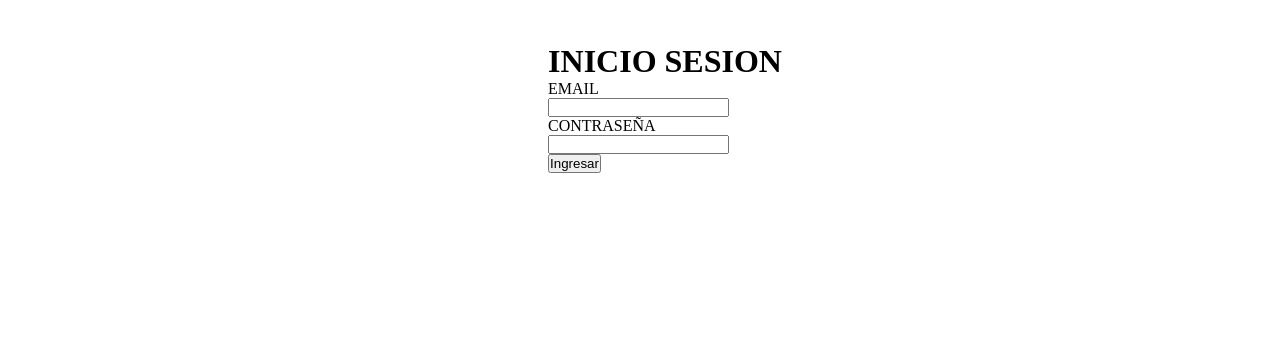
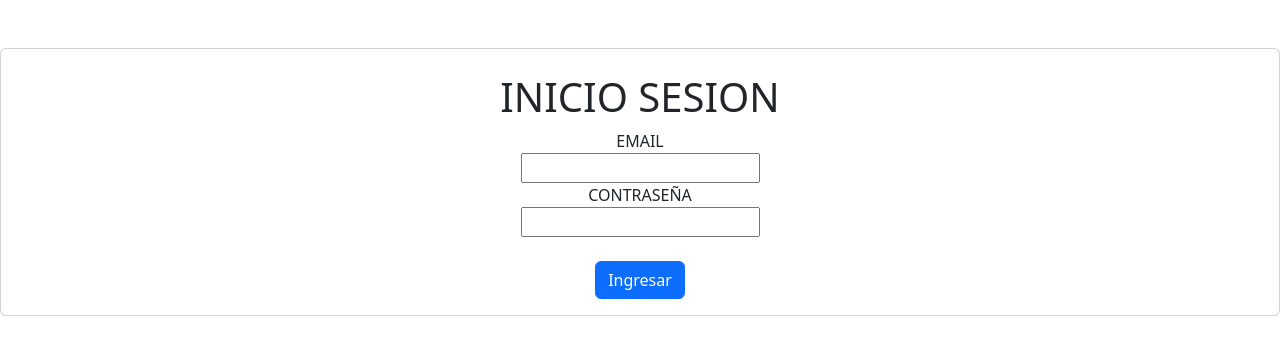
Before and after one commit to N3Tgames-dev/prueba-2-pagina-web, a plain HTML site: page login.html in a window 1280 px wide. Drawn offline with nearby package versions, Linux system fonts and the light colour scheme; a web font is replaced by a local one.

Commit message:
correccion rapida :]

```diff
--- a/login.html
+++ b/login.html
@@ -1,6 +1,10 @@
 <!DOCTYPE html>
 <html lang="en">
-<link rel="stylesheet" href="el css/cosa rara que funciona.css">
+    <link href="https://cdn.jsdelivr.net/npm/bootstrap@5.3.3/dist/css/bootstrap.min.css" rel="stylesheet" integrity="sha384-QWTKZyjpPEjISv5WaRU9OFeRpok6YctnYmDr5pNlyT2bRjXh0JMhjY6hW+ALEwIH" crossorigin="anonymous">
+    <link rel="stylesheet" href="https://cdn.jsdelivr.net/npm/bootstrap-icons@1.11.3/font/bootstrap-icons.min.css">
+    <link rel="preconnect" href="https://fonts.googleapis.com">
+    <link rel="preconnect" href="https://fonts.gstatic.com" crossorigin>
+    <link href="https://fonts.googleapis.com/css2?family=Tilt+Neon&display=swap" rel="stylesheet">
 <head>
     <meta charset="UTF-8">
     <meta name="viewport" content="width=device-width, initial-scale=1.0">
@@ -8,15 +12,28 @@
 </head>
 <body id="logg">
     <form action="galeria.html" method="get" ><br/><br/>
-        <h1>INICIO SESION</h1>
-        <label for="EMAIL">EMAIL</label><br/>
+        <div class="card text-center">
+        <div class="card-body">
+          <h5 class="card-title"><h1>INICIO SESION</h1></h5>
+          <label for="EMAIL">EMAIL</label><br/>
         <input type="text" name="TXTnom" id="TXTnom">
         <br/>
         <label for="CONTRASEÑA">CONTRASEÑA</label><br/>
 
         <input type="password" name="txtpass" id="txtpass">
         <br/>
-        <input type="submit" value="Ingresar">
+        <br>
+          <input class="btn btn-primary" type="submit" value="Ingresar">
+        </div>
+      </div>
+
+
+
+
     </form>
+    <script src="https://cdn.jsdelivr.net/npm/bootstrap@5.3.3/dist/js/bootstrap.bundle.min.js" integrity="sha384-YvpcrYf0tY3lHB60NNkmXc5s9fDVZLESaAA55NDzOxhy9GkcIdslK1eN7N6jIeHz" crossorigin="anonymous"></script>
+
 </body>
+<script src="https://cdn.jsdelivr.net/npm/bootstrap@5.3.3/dist/js/bootstrap.bundle.min.js" integrity="sha384-YvpcrYf0tY3lHB60NNkmXc5s9fDVZLESaAA55NDzOxhy9GkcIdslK1eN7N6jIeHz" crossorigin="anonymous"></script>
+
 </html>
```
